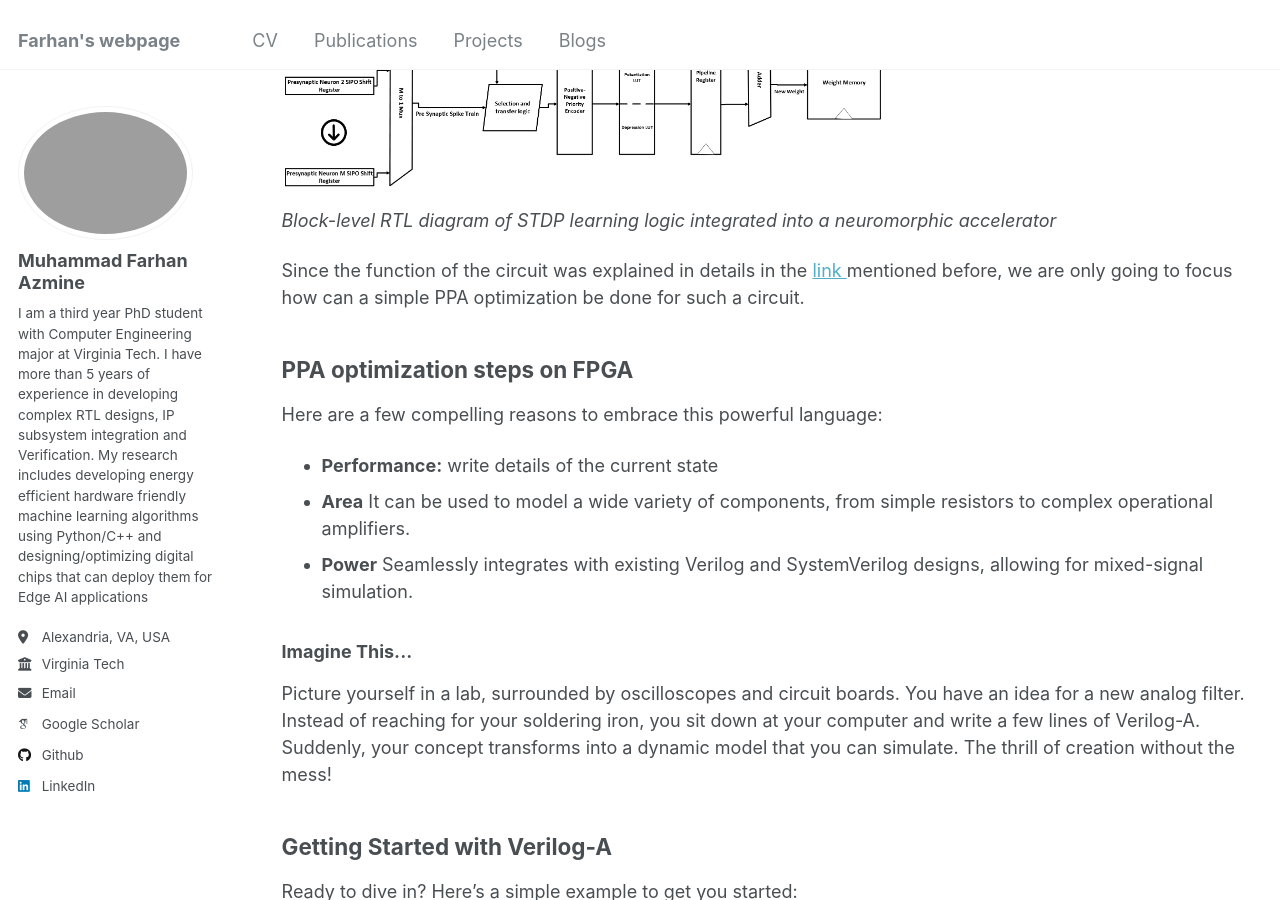
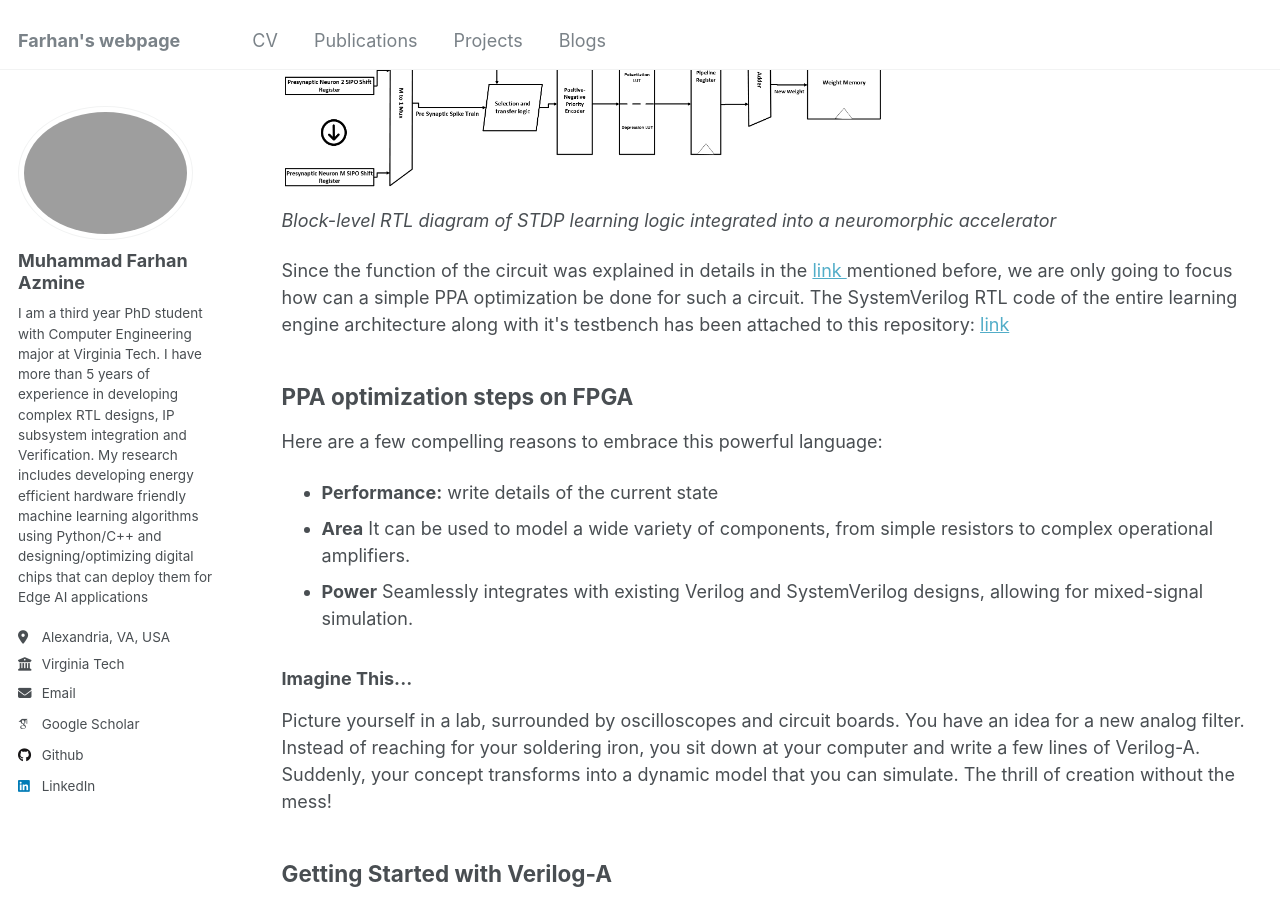
Before and after one commit to muhammadfarhan720/web-profile, a Jekyll site: the page built from blogs/veriloga/veriloga_day01_veriloga.html, in a window 1280 px wide and 900 px high, scrolled down 1517 px. Built offline with Jekyll 4.4.1, drawn with Linux system fonts in a browser that asks for light colours; some web fonts are replaced.

Commit message:
Update veriloga_day01_veriloga.html

```diff
--- a/blogs/veriloga/veriloga_day01_veriloga.html
+++ b/blogs/veriloga/veriloga_day01_veriloga.html
@@ -90,7 +90,7 @@ title: "Example : PPA optimization on FPGA  "
   </a>
   <p><em>Block-level RTL diagram of STDP learning logic integrated into a neuromorphic accelerator</em></p>
 
-<p> Since the function of the circuit was explained in details in the <a href="https://aaryanvdhawan.github.io/posts/2025/07/optimizing-an-stdp-learning-engine-for-fpgas/" target="_blank"> link </a> mentioned before, we are only going to focus how can a simple PPA optimization be done for such a circuit. </p>
+<p> Since the function of the circuit was explained in details in the <a href="https://aaryanvdhawan.github.io/posts/2025/07/optimizing-an-stdp-learning-engine-for-fpgas/" target="_blank"> link </a> mentioned before, we are only going to focus how can a simple PPA optimization be done for such a circuit. The SystemVerilog RTL code of the entire learning engine architecture along with it's testbench has been attached to this repository: <a href="https://github.com/muhammadfarhan720/STDP_learning_engine" target="_blank"> link </a></p>
 
     <h2>PPA optimization steps on FPGA</h2>
     <p>Here are a few compelling reasons to embrace this powerful language:</p>
```
